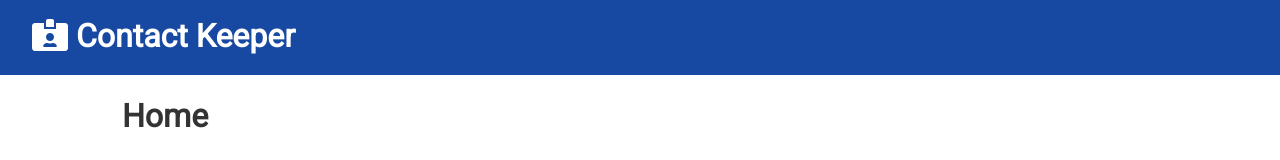
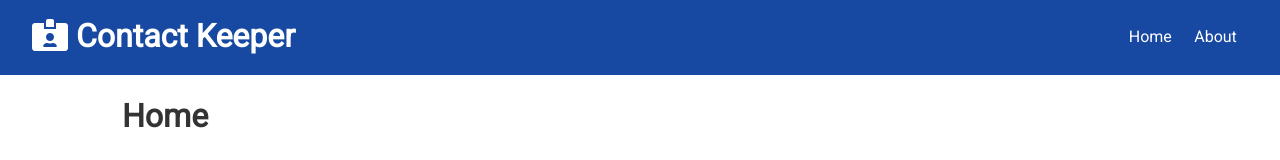
Before and after one commit to nplayfair/contact_keeper, a React (Create React App) app in the folder client/: page / in a window 1280 px wide. Shown: the top 160 px of the page. Built offline with nearby package versions, Linux system fonts and the light colour scheme.

Commit message:
Nav links

```diff
--- a/client/src/components/layout/Navbar.js
+++ b/client/src/components/layout/Navbar.js
@@ -1,5 +1,6 @@
 import React from 'react'
 import PropTypes from 'prop-types'
+import { Link } from 'react-router-dom'
 
 
 const Navbar = ({ title, icon }) => {
@@ -8,6 +9,14 @@
       <h1>
         <i className={icon} /> {title}
       </h1>
+      <ul>
+        <li>
+          <Link to='/'>Home</Link>
+        </li>
+        <li>
+          <Link to='/about'>About</Link>
+        </li>
+      </ul>
     </div>
   )
 }
```
